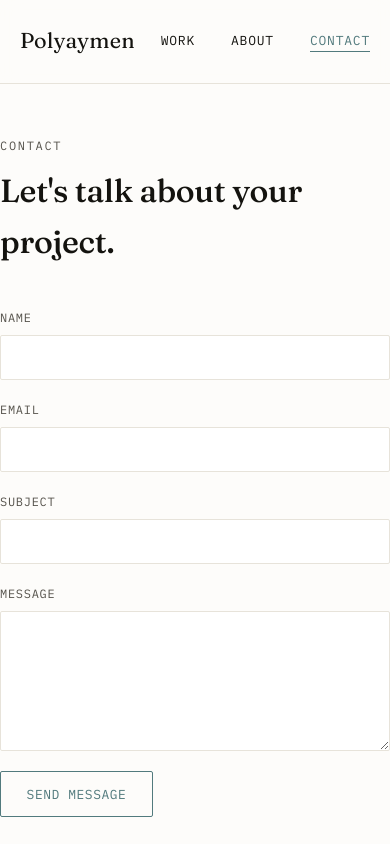
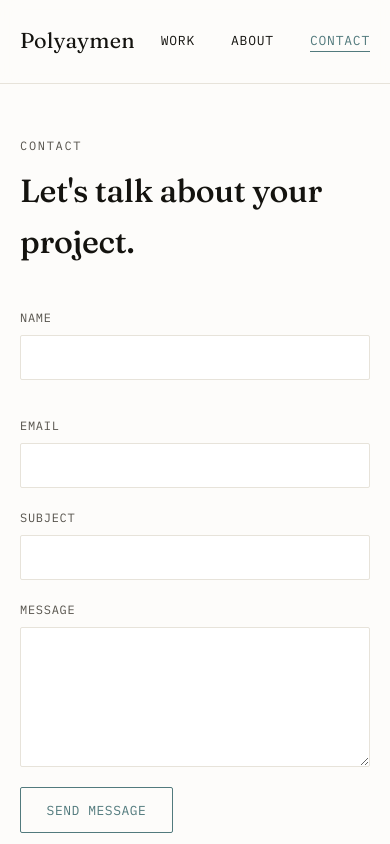
Before and after one commit to ZIKDZ/polyaymen, a React (Vite) app in the folder frontend/: page /contact in a window 390 px wide. Shown: the top 844 px of the page. Built offline with nearby package versions, Linux system fonts and the light colour scheme; no server answers.

Commit message:
contact mobile optimization again

```diff
--- a/frontend/src/pages/Contact.jsx
+++ b/frontend/src/pages/Contact.jsx
@@ -3,7 +3,7 @@ import { sendContactMessage } from "../api/client";
 
 export default function Contact() {
   const [form, setForm] = useState({ name: "", email: "", subject: "", message: "" });
-  const [status, setStatus] = useState("idle"); // idle | sending | sent | error
+  const [status, setStatus] = useState("idle");
 
   const onChange = (e) => setForm({ ...form, [e.target.name]: e.target.value });
 
@@ -20,7 +20,13 @@ export default function Contact() {
   };
 
   return (
-    <div className="container" style={{ padding: "3rem 0 5rem", maxWidth: "640px" }}>
+    <div
+      className="container"
+      style={{
+        padding: "3rem 1.25rem 5rem",
+        maxWidth: "640px",
+      }}
+    >
       <span className="eyebrow">Contact</span>
       <h1 style={{ fontSize: "var(--text-h1)", margin: "0.5rem 0 2.5rem" }}>
         Let's talk about your project.
@@ -30,45 +36,33 @@ export default function Contact() {
         <p>Message sent. I'll get back to you shortly.</p>
       ) : (
         <form onSubmit={onSubmit}>
-          <div className="contact-grid">
+          <div
+            style={{
+              display: "grid",
+              gridTemplateColumns: "repeat(auto-fit, minmax(200px, 1fr))",
+              gap: "1rem",
+            }}
+          >
             <div className="form-field">
               <label htmlFor="name">Name</label>
               <input id="name" name="name" value={form.name} onChange={onChange} required />
             </div>
             <div className="form-field">
               <label htmlFor="email">Email</label>
-              <input
-                id="email"
-                name="email"
-                type="email"
-                value={form.email}
-                onChange={onChange}
-                required
-              />
+              <input id="email" name="email" type="email" value={form.email} onChange={onChange} required />
             </div>
           </div>
-
           <div className="form-field">
             <label htmlFor="subject">Subject</label>
             <input id="subject" name="subject" value={form.subject} onChange={onChange} />
           </div>
-
           <div className="form-field">
             <label htmlFor="message">Message</label>
-            <textarea
-              id="message"
-              name="message"
-              rows={6}
-              value={form.message}
-              onChange={onChange}
-              required
-            />
+            <textarea id="message" name="message" rows={6} value={form.message} onChange={onChange} required />
           </div>
-
           <button type="submit" className="btn btn-accent" disabled={status === "sending"}>
             {status === "sending" ? "Sending…" : "Send Message"}
           </button>
-
           {status === "error" && (
             <p style={{ color: "#a33", marginTop: "1rem" }}>
               Something went wrong sending that — try again in a moment.
```
